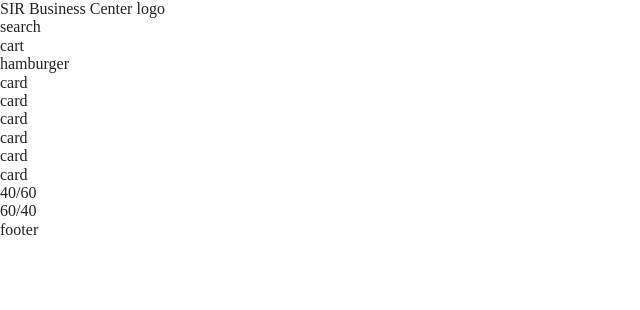
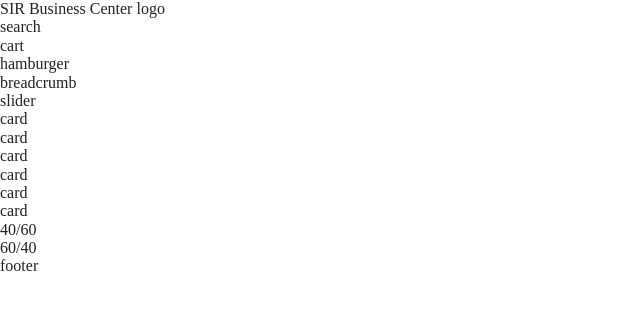
Before and after one commit to mrtnrtvld/SIR-Business-Center, a website built with Parcel: page index.html in a window 1280 px wide. Shown: the whole page, without its empty margins (0-640 px from the left). Built offline with nearby package versions, Linux system fonts and the light colour scheme.

Commit message:
add setup updates

```diff
--- a/index.html
+++ b/index.html
@@ -29,6 +29,8 @@
         <div class="search">search</div>
         <div class="shopping-cart">cart</div>
         <nav role="navigation">hamburger</nav>
+        <div class="breadcrumb">breadcrumb</div>
+        <div class="slider">slider</div>
     </header>
     <content>
         <div class="card-grid">
```
Also changed, not shown: dist/index.html.
